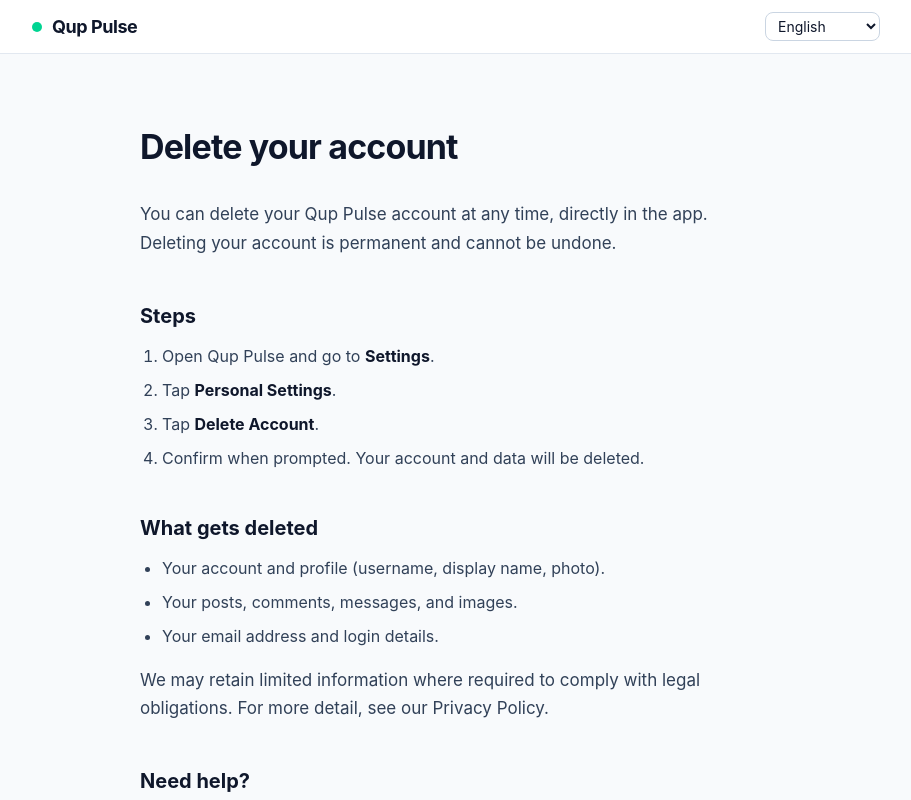
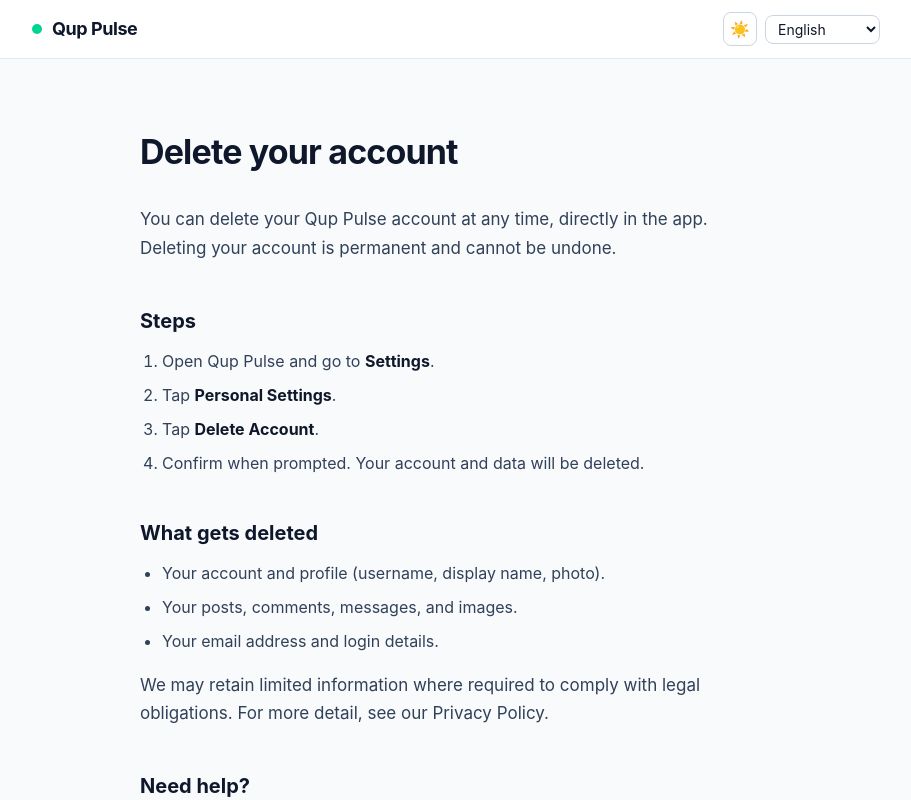
Before and after one commit to janegil-staff/qup-pulse-admin, a Next.js app: page /delete in a window 1280 px wide. Shown: the top 800 px of the page, without its empty margins (184-1095 px from the left). Built offline with nearby package versions, Linux system fonts and the light colour scheme.

Commit message:
Added dark and light mode to privacy, terms, child abuse and support

```diff
--- a/src/app/page.js
+++ b/src/app/page.js
@@ -1,40 +1,41 @@
-// quppulse/src/app/page.js
+// qup-pulse-admin/src/app/page.js
 'use client';
 
-// Qup Pulse landing page (root route of quppulse.com).
+// Qup Pulse landing page (root route).
 // Tailwind CSS — matches the admin dashboard's slate + emerald palette.
-// Dark/light via the `dark` class on the root container (Tailwind darkMode:'class').
 // i18n via useLang() — `t` is a plain object (t.hero.title). Defaults to English;
 // language switcher in the nav.
 //
-// Requires darkMode: 'class' in tailwind.config (Tailwind's default-off setting).
+// Dark mode comes from useDarkMode(), which drives the `dark` class on <html>.
+// This page previously toggled a class on its own wrapper div instead: the root
+// layout's Footer is a SIBLING of that wrapper, not a descendant, so it stayed
+// light while everything above it went dark. The hook also persists the choice,
+// which the local version didn't.
+//
+// Requires Tailwind class-based dark mode:
+//   Tailwind v4: `@custom-variant dark (&:where(.dark, .dark *));` in globals.css
+//   Tailwind v3: `darkMode: 'class'` in tailwind.config
+//
 // The one custom bit — the pulse ripple animation — uses an inline <style> tag
 // scoped to this page, so no tailwind.config keyframes are needed.
-//
-// The waitlist form POSTs to /api/waitlist — wire that route to your API or a
-// Resend audience. Until then it validates and shows the success state.
 
-import { useState, useEffect } from 'react';
+import { useState } from 'react';
 import { useRouter } from 'next/navigation';
 import { useLang } from '../context/LandingLang';
 import { LANGUAGES, SUPPORTED_LANGS } from '../content/landingContent';
-import { adminApi, setToken, setRole, setUsername, login } from '../lib/api';
+import { setToken, setRole, setUsername, login } from '../lib/api';
+import { useDarkMode } from '../lib/useDarkMode';
 
 export default function LandingPage() {
   const { t, lang, setLang } = useLang();
   const router = useRouter();
-  const [dark, setDark] = useState(true);
+
   const [email, setEmail] = useState('');
   const [pin, setPin] = useState('');
   const [loading, setLoading] = useState(false);
   const [error, setError] = useState('');
 
-  useEffect(() => {
-    const prefersLight =
-      typeof window !== 'undefined' &&
-      window.matchMedia('(prefers-color-scheme: light)').matches;
-    setDark(!prefersLight);
-  }, []);
+  const { dark, toggle } = useDarkMode();
 
   async function handleSubmit(e) {
     e.preventDefault();
@@ -48,8 +49,8 @@
       const { token, user } = await login(email.trim().toLowerCase(), pin);
       setToken(token);
       setRole(user?.role);
-      // Label the nav with whoever just logged in. displayName first — it's what the
-      // rest of the app shows — falling back to username.
+      // Label the nav with whoever just logged in. displayName first — it's what
+      // the rest of the app shows — falling back to username.
       setUsername(user?.displayName || user?.username);
       router.replace('/discover');
     } catch (err) {
@@ -62,9 +63,8 @@
     }
   }
 
-
   return (
-    <div className={dark ? 'dark' : ''}>
+    <>
       <style>{`
         @keyframes qp-ripple {
           0% { width: 120px; height: 120px; opacity: 0.9; }
@@ -107,13 +107,12 @@
                 ))}
               </select>
               <button
-                onClick={() => setDark((d) => !d)}
+                onClick={toggle}
                 aria-label={t.nav.toggleTheme}
                 className="grid h-[38px] w-[38px] place-items-center rounded-lg border border-slate-300 text-base transition hover:border-emerald-400 dark:border-slate-700"
               >
                 {dark ? '🌙' : '☀️'}
               </button>
-
             </div>
           </div>
         </nav>
@@ -217,7 +216,7 @@
           </div>
         </section>
       </div>
-    </div>
+    </>
   );
 }
 
--- a/src/components/LegalHeader.js
+++ b/src/components/LegalHeader.js
@@ -1,21 +1,38 @@
 // qup-pulse-admin/src/components/LegalHeader.js
 'use client';
 
-// Minimal header for legal pages: wordmark + language switcher.
-// Wordmark stays literal (brand); language control aria-label localized.
+// Minimal header for legal pages: wordmark + theme toggle + language switcher.
+// Wordmark stays literal (brand); controls carry localized aria-labels.
+//
+// useDarkMode() is here for two reasons: the toggle, and the side effect. The
+// hook is what applies the `dark` class to <html>, and nothing else on these
+// routes calls it — so without this the legal pages rendered light regardless
+// of the stored preference, while the rest of the app was dark.
 
 import Link from 'next/link';
 import { useLang } from '../context/LandingLang';
+import { useDarkMode } from '../lib/useDarkMode';
 import { LANGUAGES, SUPPORTED_LANGS } from '../content/landingContent';
 
 export default function LegalHeader() {
   const { lang, setLang, t } = useLang();
+  const { dark, toggle } = useDarkMode();
+
   return (
     <header className="sticky top-0 z-20 border-b border-slate-200 bg-white/90 backdrop-blur dark:border-slate-800 dark:bg-[#0b1016]/90">
       <div className="mx-auto flex max-w-4xl items-center justify-between px-6 py-3">
         <Link href="/" className="flex items-center gap-2.5 text-lg font-bold tracking-tight no-underline text-slate-900 dark:text-white">
           <span className="h-2.5 w-2.5 rounded-full bg-emerald-400" /> Qup Pulse
         </Link>
+        <div className="flex items-center gap-2">
+          <button
+            type="button"
+            onClick={toggle}
+            aria-label={dark ? t.nav.switchToLight : t.nav.switchToDark}
+            className="grid h-[34px] w-[34px] place-items-center rounded-lg border border-slate-300 text-base transition hover:border-emerald-400 dark:border-slate-700"
+          >
+            {dark ? '🌙' : '☀️'}
+          </button>
           <select
             aria-label={t.nav.language}
             value={lang}
@@ -25,6 +42,7 @@
             {SUPPORTED_LANGS.map((c) => <option key={c} value={c}>{LANGUAGES[c]}</option>)}
           </select>
         </div>
+      </div>
     </header>
   );
 }
```
Lines whose indentation alone changed are shown as unchanged.
